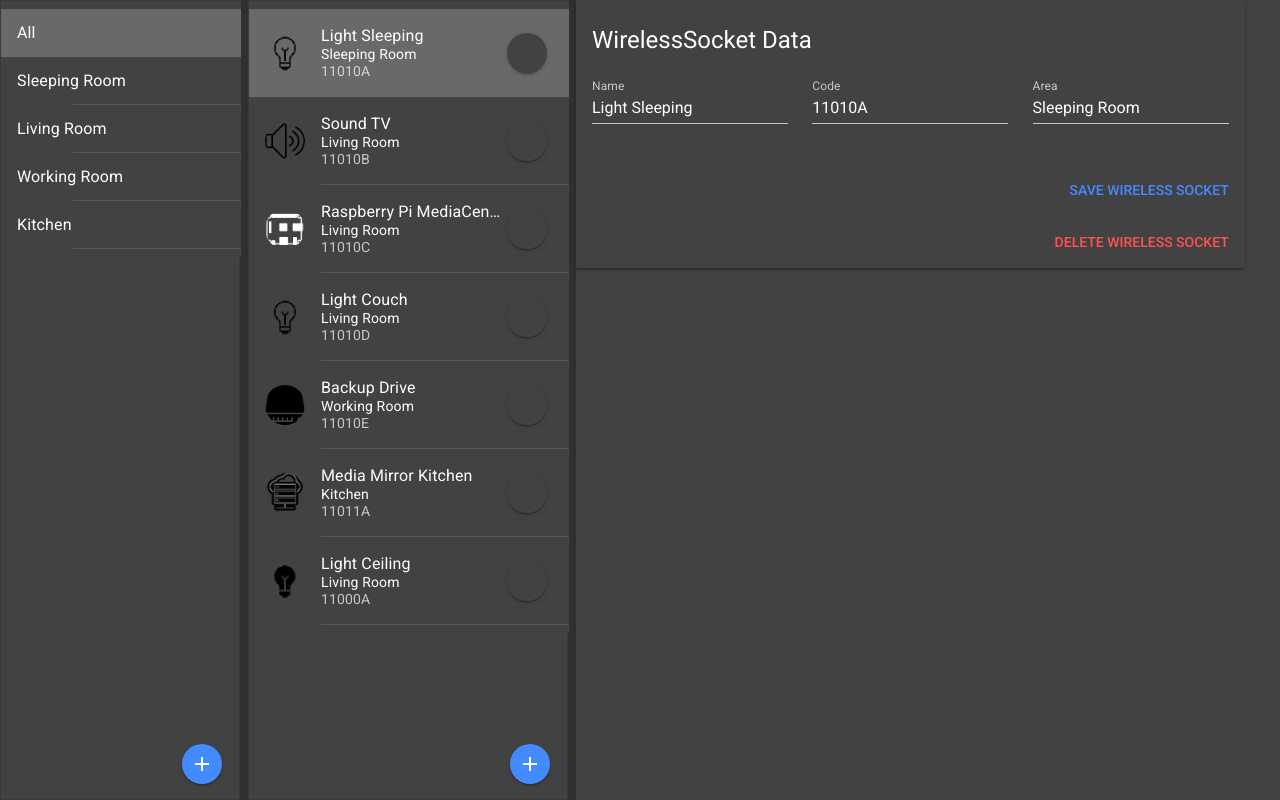
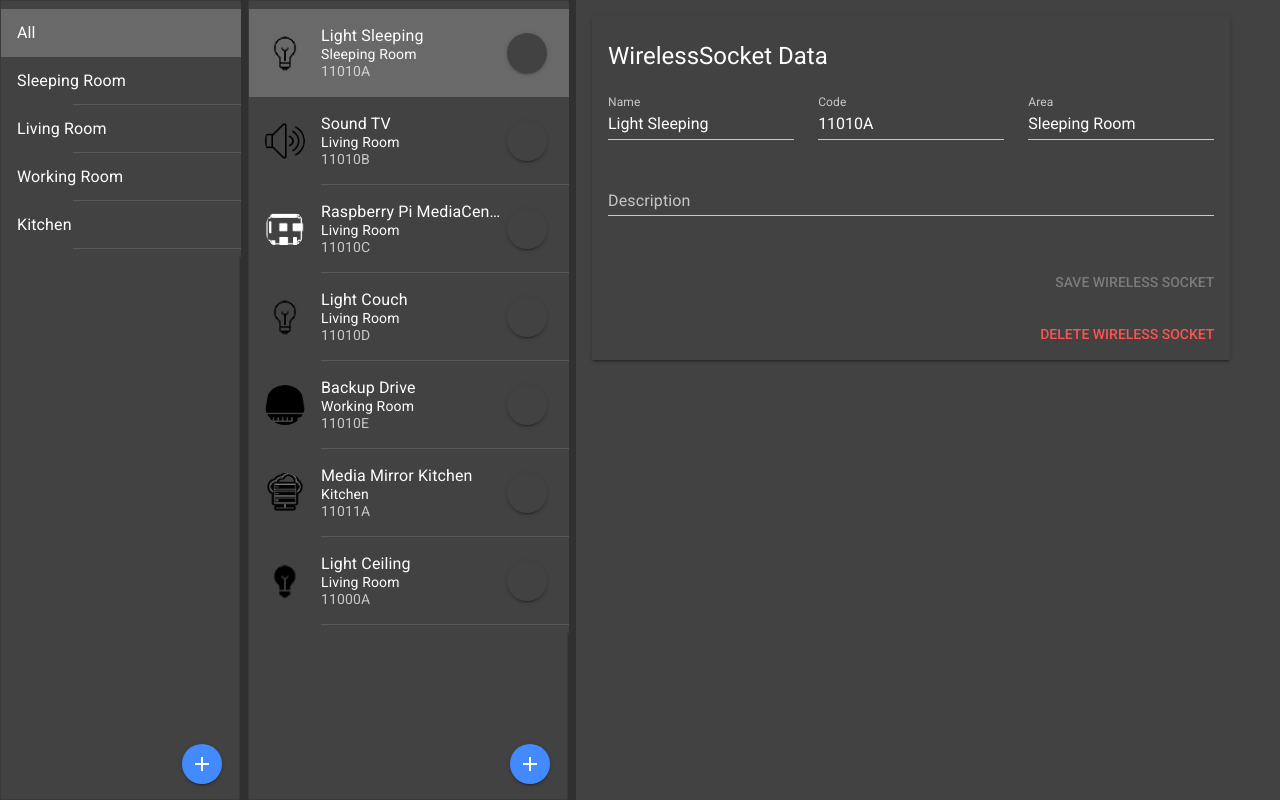
Before and after one commit to LucaHome/LucaHome-Nextcloud, a Vue app in the folder lucahome/: page / in a window 1280 px wide. Built offline with nearby package versions, Linux system fonts and the light colour scheme.

Commit message:
improve styling, add description, better button handling, minor bugfixes after add/save of wireless socket

```diff
--- a/lucahome/src/components/WirelessSocketDetailView.vue
+++ b/lucahome/src/components/WirelessSocketDetailView.vue
@@ -1,12 +1,13 @@
 <template>
   <div v-if="selectedWirelessSocket">
-    <form novalidate class="md-layout" @submit.prevent="validate">
+    <form novalidate class="md-layout" style="margin: 1rem;" @submit.prevent="validate">
       <md-card class="md-layout-item md-size-95 md-small-size-100">
         <md-card-header>
           <div class="md-title">WirelessSocket Data</div>
         </md-card-header>
 
         <md-card-content>
+          <div>
             <div class="md-layout md-gutter">
               <div class="md-layout-item md-small-size-100">
                 <md-field :class="getValidationClass('name')">
@@ -42,21 +43,51 @@
                 </md-field>
               </div>
             </div>
+
+            <div class="md-layout-item md-small-size-100">
+              <md-field>
+                <label for="description">Description</label>
+                <md-input
+                  name="description"
+                  id="description"
+                  v-model="form.description"
+                  :disabled="sending"
+                />
+              </md-field>
+            </div>
+          </div>
         </md-card-content>
 
         <md-progress-bar md-mode="indeterminate" v-if="sending"/>
 
         <md-card-actions>
-          <md-button type="submit" class="md-primary" :disabled="sending">Save wireless socket</md-button>
+          <md-button
+            type="submit"
+            class="md-primary"
+            :disabled="sending || !hasChanges()"
+          >Save wireless socket</md-button>
         </md-card-actions>
 
         <md-card-actions>
-          <md-button type="button" class="md-accent" :disabled="sending">Delete wireless socket</md-button>
+          <md-button
+            class="md-accent"
+            :disabled="sending || hasChanges()"
+            @click="deleteDialogActive = true"
+          >Delete wireless socket</md-button>
         </md-card-actions>
       </md-card>
 
       <md-snackbar :md-active.sync="saved">The wireless socket was saved with success!</md-snackbar>
     </form>
+
+    <md-dialog-confirm
+      :md-active.sync="deleteDialogActive"
+      md-title="Delete?"
+      md-content="Do you want to delete this wireless socket?"
+      md-confirm-text="Yes"
+      md-cancel-text="No"
+      @md-confirm="onDeleteYes"
+    />
   </div>
 </template>
 
@@ -73,15 +104,11 @@ export default {
       code: null,
       area: null,
       state: false,
-      userId: null,
-      description: null,
-      public: true,
-      added: null,
-      lastmodified: null,
-      clickcount: 0
+      description: null
     },
     saved: false,
-    sending: false
+    sending: false,
+    deleteDialogActive: false
   }),
   validations: {
     form: {
@@ -96,7 +123,7 @@ export default {
       },
       area: {
         required,
-        maxLength: minLength(3)
+        minLength: minLength(3)
       }
     }
   },
@@ -112,18 +139,31 @@ export default {
     },
     clearForm() {
       this.$v.$reset();
-      var wirelessSocket = this.$store.getters.selectedWirelessSocket;
-      this.setFormData(wirelessSocket);
+      this.setFormData(this.selectedWirelessSocket);
     },
     save() {
       this.sending = true;
 
       // Instead of this timeout, here we have to call the API
       window.setTimeout(() => {
+        var wirelessSocket = {
+          id: this.selectedWirelessSocket.id,
+          icon: require("@/assets/img/wireless_socket/light_off.png"),
+          name: this.form.name,
+          area: this.form.area,
+          code: this.form.code,
+          state: false,
+          description: this.form.description
+        };
+        this.$store.dispatch("saveWirelessSocket", wirelessSocket);
+
         this.saved = true;
         this.sending = false;
         this.clearForm();
       }, 1500);
+    },
+    onDeleteYes() {
+      this.$store.dispatch("removeWirelessSocket", this.selectedWirelessSocket);
     },
     validate() {
       this.$v.$touch();
@@ -137,11 +177,21 @@ export default {
         this.form.name = wirelessSocket.name;
         this.form.code = wirelessSocket.code;
         this.form.area = wirelessSocket.area;
+        this.form.description = wirelessSocket.description;
       } else {
-        this.form.name = "";
-        this.form.code = "";
-        this.form.area = "";
+        this.form.name = null;
+        this.form.code = null;
+        this.form.area = null;
+        this.form.description = null;
       }
+    },
+    hasChanges() {
+      return (
+        this.form.name !== this.selectedWirelessSocket.name ||
+        this.form.code !== this.selectedWirelessSocket.code ||
+        this.form.area !== this.selectedWirelessSocket.area ||
+        this.form.description !== this.selectedWirelessSocket.description
+      );
     }
   },
   watch: {
@@ -156,6 +206,9 @@ export default {
   computed: {
     selectedWirelessSocket() {
       return this.$store.getters.selectedWirelessSocket;
+    },
+    selectedArea() {
+      return this.$store.getters.selectedArea;
     }
   }
 };
--- a/lucahome/src/components/WirelessSocketListView.vue
+++ b/lucahome/src/components/WirelessSocketListView.vue
@@ -15,7 +15,11 @@
             <p>{{wirelessSocket.code}}</p>
           </div>
 
-          <md-button class="md-icon-button md-raised" @click="toggleState(wirelessSocket)">
+          <md-button
+            class="md-icon-button md-raised"
+            @click="toggleState(wirelessSocket)"
+            :disabled="sending"
+          >
             <md-icon
               :class="{'fas fa-toggle-on':wirelessSocket.state,'fas fa-toggle-off':!wirelessSocket.state}"
             ></md-icon>
@@ -35,12 +39,21 @@
 <script>
 export default {
   name: "WirelessSocketListView",
+  data: () => ({
+    sending: false
+  }),
   methods: {
     select(wirelessSocket) {
       this.$store.dispatch("selectWirelessSocket", wirelessSocket);
     },
     toggleState(wirelessSocket) {
-      this.$store.dispatch("toggleWirelessSocketState", wirelessSocket);
+      this.sending = true;
+
+      // Instead of this timeout, here we have to call the API
+      window.setTimeout(() => {
+        this.$store.dispatch("toggleWirelessSocketState", wirelessSocket);
+        this.sending = false;
+      }, 500);
     },
     addWirelessSocket() {
       this.$store.dispatch("addWirelessSocket");
--- a/lucahome/src/store/store.js
+++ b/lucahome/src/store/store.js
@@ -113,9 +113,10 @@ export default new Vuex.Store({
         SELECT_AREA(state, area) {
             state.selectedArea = area
 
-            var wirelessSocketList = area.filter === "" ? state.wirelessSocketList : state.wirelessSocketList.filter(x => x.area === area.filter)
-            var selectedWirelessSocket = wirelessSocketList.length > 0 ? wirelessSocketList[0] : null
-            state.visibleWirelessSocketList = wirelessSocketList
+            var visibleWirelessSocketList = area.filter === "" ? state.wirelessSocketList : state.wirelessSocketList.filter(x => x.area === area.filter)
+            state.visibleWirelessSocketList = visibleWirelessSocketList
+
+            var selectedWirelessSocket = visibleWirelessSocketList.length > 0 ? visibleWirelessSocketList[0] : null
             state.selectedWirelessSocket = selectedWirelessSocket
         },
         ADD_AREA(state) {
@@ -159,18 +160,38 @@ export default new Vuex.Store({
                 id: state.wirelessSocketList.length,
                 icon: require("@/assets/img/wireless_socket/light_off.png"),
                 name: "",
-                area: "",
+                area: state.selectedArea !== preselectedArea ? state.selectedArea.name : "",
                 code: "",
                 state: false,
                 description: ""
             };
             state.wirelessSocketList.push(wirelessSocket)
+
+            var visibleWirelessSocketList = state.selectedArea.filter === "" ? state.wirelessSocketList : state.wirelessSocketList.filter(x => x.area === state.selectedArea.filter)
+            state.visibleWirelessSocketList = visibleWirelessSocketList
+
             state.selectedWirelessSocket = wirelessSocket
         },
         REMOVE_WIRELESS_SOCKET(state, wirelessSocket) {
             var wirelessSocketList = state.wirelessSocketList
             wirelessSocketList.splice(wirelessSocketList.indexOf(wirelessSocket), 1)
             state.wirelessSocketList = wirelessSocketList
+
+            var visibleWirelessSocketList = state.selectedArea.filter === "" ? state.wirelessSocketList : state.wirelessSocketList.filter(x => x.area === state.selectedArea.filter)
+            state.visibleWirelessSocketList = visibleWirelessSocketList
+
+            var selectedWirelessSocket = visibleWirelessSocketList.length > 0 ? visibleWirelessSocketList[0] : null
+            state.selectedWirelessSocket = selectedWirelessSocket
+        },
+        SAVE_WIRELESS_SOCKET(state, wirelessSocket) {
+            var wirelessSocketList = state.wirelessSocketList.filter(x => x.id !== wirelessSocket.id)
+            wirelessSocketList.push(wirelessSocket)
+            state.wirelessSocketList = wirelessSocketList
+
+            var visibleWirelessSocketList = state.selectedArea.filter === "" ? state.wirelessSocketList : state.wirelessSocketList.filter(x => x.area === state.selectedArea.filter)
+            state.visibleWirelessSocketList = visibleWirelessSocketList
+
+            state.selectedWirelessSocket = wirelessSocket
         },
         TOGGLE_WIRELESS_SOCKET_STATE(state, wirelessSocket) {
             wirelessSocket.state = !wirelessSocket.state
@@ -218,6 +239,11 @@ export default new Vuex.Store({
         }, wirelessSocket) {
             commit('REMOVE_WIRELESS_SOCKET', wirelessSocket)
         },
+        saveWirelessSocket({
+            commit
+        }, wirelessSocket) {
+            commit('SAVE_WIRELESS_SOCKET', wirelessSocket)
+        },
         toggleWirelessSocketState({
             commit
         }, wirelessSocket) {
```
Lines whose indentation alone changed are shown as unchanged.
